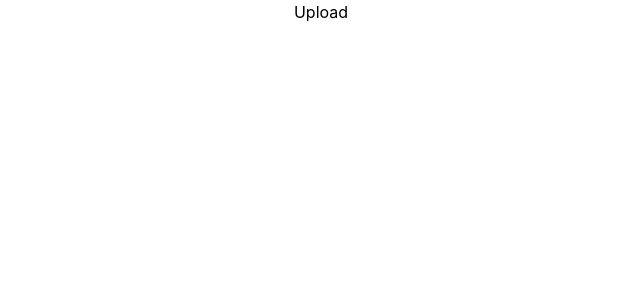
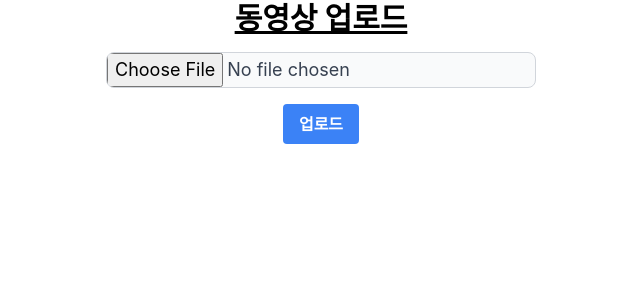
Before and after one commit to TeamGuys/Hansuyo_Front, a React (Create React App) app: page /upload in a window 1280 px wide. Shown: the top 300 px of the page, without its empty margins (319-959 px from the left). Built offline with nearby package versions, Linux system fonts and the light colour scheme.

Commit message:
Feat : 동영상 업로드 기능 구현

```diff
--- a/src/pages/Upload/Upload.jsx
+++ b/src/pages/Upload/Upload.jsx
@@ -1,9 +1,51 @@
-import React from "react"
+import React, {useState} from "react"
 
 const Upload = () =>{
+
+  const [file, setFile] = useState(null);
+  const [fileURL, setFileURL] = useState(null);
+
+  const handleFileChange = (e) => {
+    const selectedFile = e.target.files[0];
+    setFile(selectedFile);
+    setFileURL(URL.createObjectURL(selectedFile));
+  };
+
+  const handleUpload = () => {
+    if (!file) {
+      alert("파일을 선택하세요.");
+      return;
+    }
+    alert("파일이 성공적으로 업로드되었습니다.");
+  };
+
   return(
     <>
-     Upload
+     <h1 className="text-3xl font-bold underline mb-4">
+        동영상 업로드
+      </h1>
+      <input
+        type="file"
+        accept="video/*"
+        onChange={handleFileChange}
+        className="block w-full text-lg text-gray-700 border border-gray-300 rounded-lg cursor-pointer bg-gray-50 dark:text-gray-400 focus:outline-none dark:bg-gray-700 dark:border-gray-600 dark:placeholder-gray-400 mb-4"
+      />
+      <button
+        onClick={handleUpload}
+        className="bg-blue-500 hover:bg-blue-700 text-white font-bold py-2 px-4 rounded mb-4"
+      >
+        업로드
+      </button>
+      {fileURL && (
+        <div>
+          <h3 className="text-xl font-semibold mb-2">업로드된 동영상 미리보기:</h3>
+          <video width="400" controls className="mb-4">
+            <source src={fileURL} type="video/mp4" />
+            브라우저가 동영상을 지원하지 않습니다.
+          </video>
+          <p>동영상 URL: {fileURL}</p>
+        </div>
+      )}
     </>
   )
 }
```
